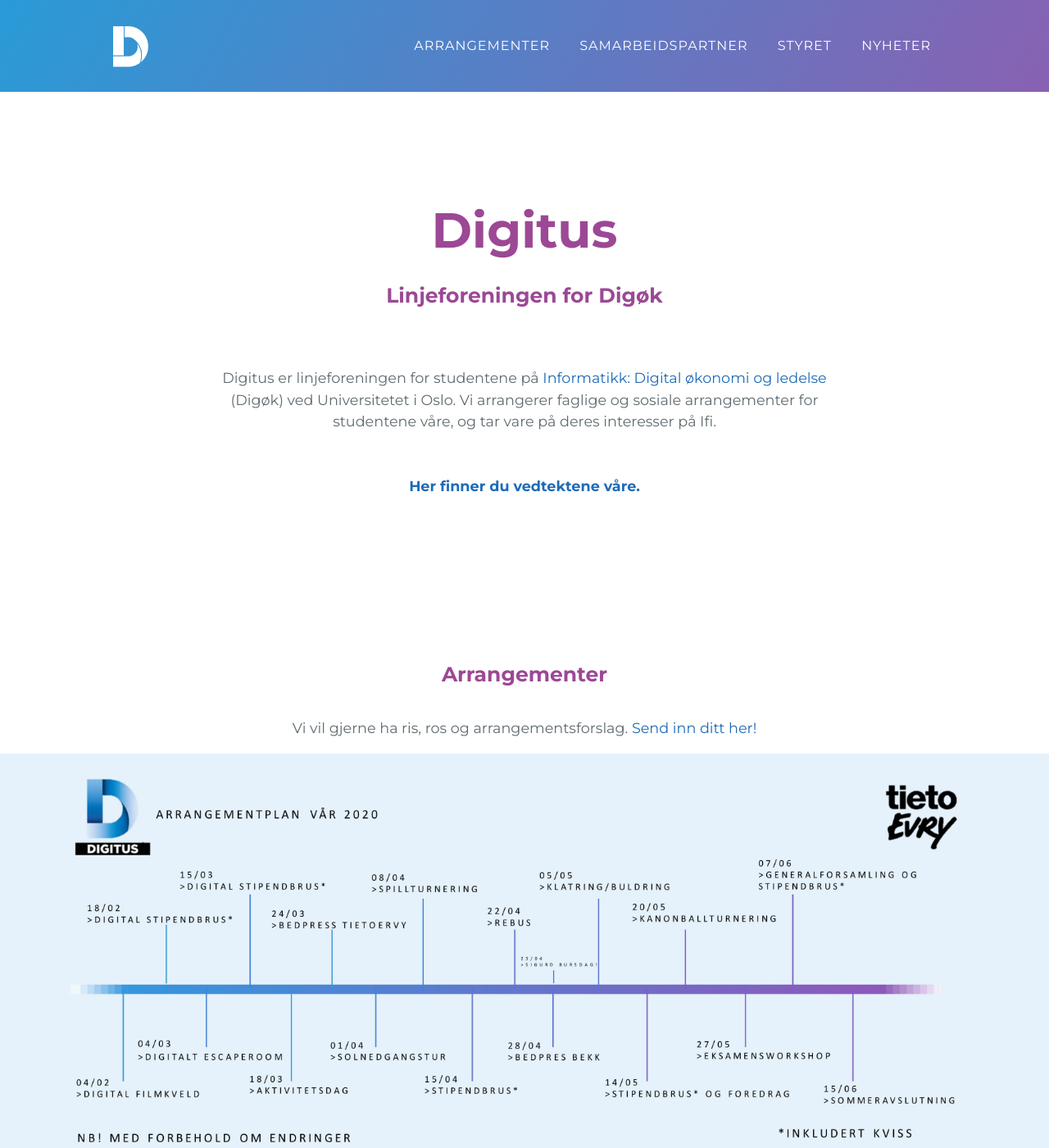
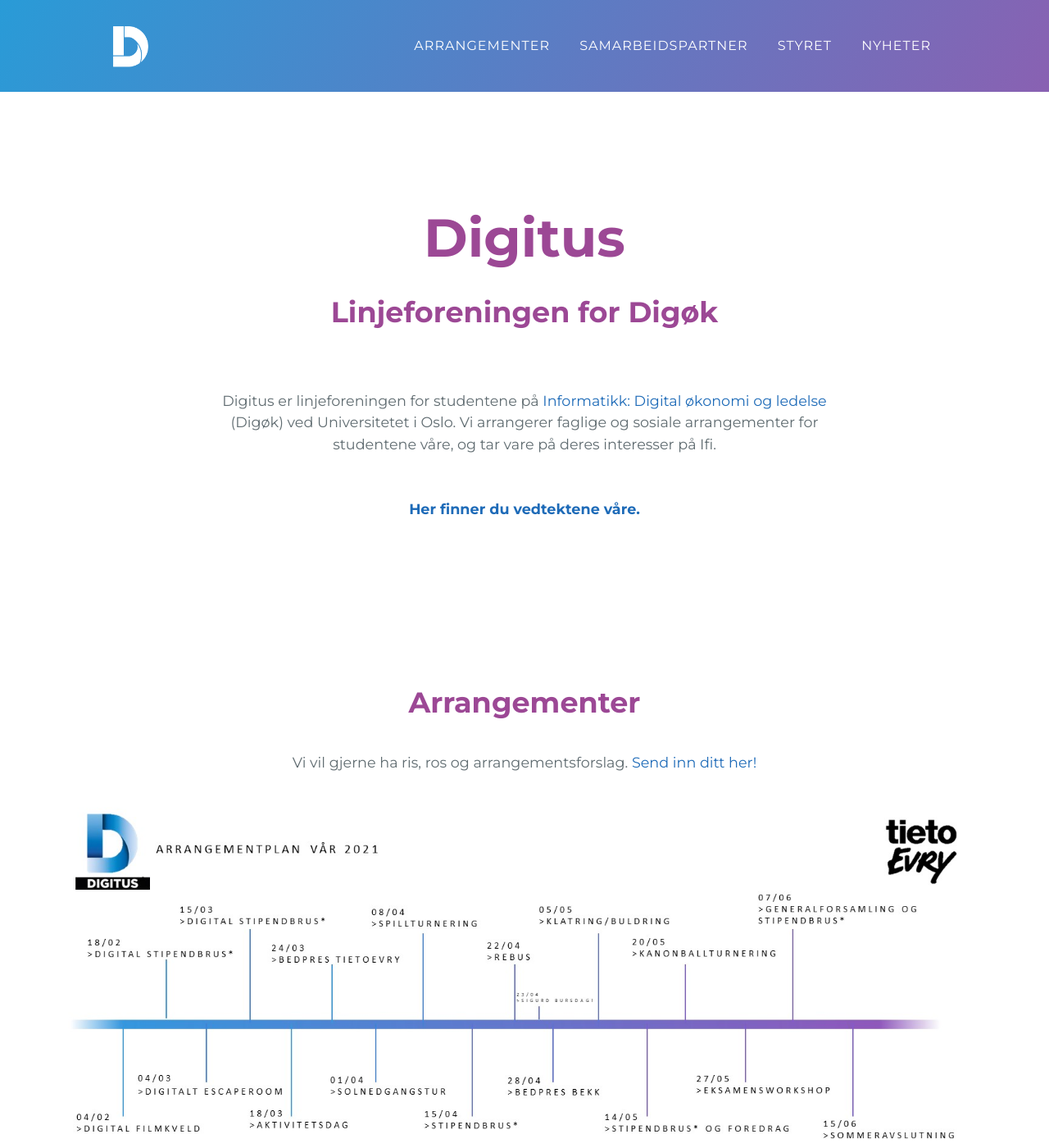
Before and after one commit to digitus-uio/digitus-uio.github.io, a Jekyll site: the page built from index.md, in a window 1280 px wide and 1400 px high. Shown: the whole window at 82% size. Built offline with Jekyll 4.4.1, drawn with Linux system fonts in a browser that asks for light colours; some of the changed text lies outside the part shown.

Commit message:
Incresed size of titles as requested by Eirik Valen. Also updated tidslinje to be have white background and smoother gradient.

```diff
--- a/_config.yml
+++ b/_config.yml
@@ -14,7 +14,7 @@ instagram_limit: 6
 
 partner_url: "https://www.tietoevry.com/"
 partner_logo: "assets/img/TietoEvry_logo.svg"
-partner_text: "Våren 2020 ble Tieto EVRY vår samarbeidspartner. Tieto EVRY er en av nordens ledende leverandører innen digitale tjenester og bygger en smart og bærekraftig fremtid. Vi gleder oss til arrangementer sammen med tieto EVRY, og til å se hvilke muligheter de har for oss digøkere."
+partner_text: "Våren 2020 ble tieto EVRY vår samarbeidspartner. tieto EVRY er en av nordens ledende leverandører innen digitale tjenester og bygger en smart og bærekraftig fremtid. Vi gleder oss til arrangementer sammen med tieto EVRY, og til å se hvilke muligheter de har for oss digøkere."
 
 events_desc: "Vi vil gjerne ha ris, ros og arrangementsforslag. <a href='https://forms.gle/Mttzz249kaA8imkS9'>Send inn ditt her!</a>"
 events: "assets/pictures/tidslinjeV21.jpg"
@@ -22,7 +22,7 @@ events: "assets/pictures/tidslinjeV21.jpg"
 press: [
   {
     title: "Hvordan er det å studere digital økonomi og ledelse?",
-    subtitle: "UiO, 12. nau 2020 ",
+    subtitle: "UiO, 12. mai 2020 ",
     link: "https://www.uio.no/studier/program/informatikk-ledelse/studiemiljo/digok-fremtidens-arbeidsoppgaver-ahlam.html",
   },
   {
--- a/assets/css/style.scss
+++ b/assets/css/style.scss
@@ -84,7 +84,7 @@ body {
 }
 
 .main-content h1 {
-  font-size: 60px;
+  font-size: 65px;
   margin-top: 1em;
   font-weight: bold;
   color: var(--contrast);
@@ -92,7 +92,7 @@ body {
 }
 
 .main-content h2 {
-  font-size: 25px;
+  font-size: 35px;
   margin-top: 5px;
   font-weight: bold;
   color: var(--contrast);
```
Also changed, not shown: assets/pictures/tidslinjeV21.jpg.
